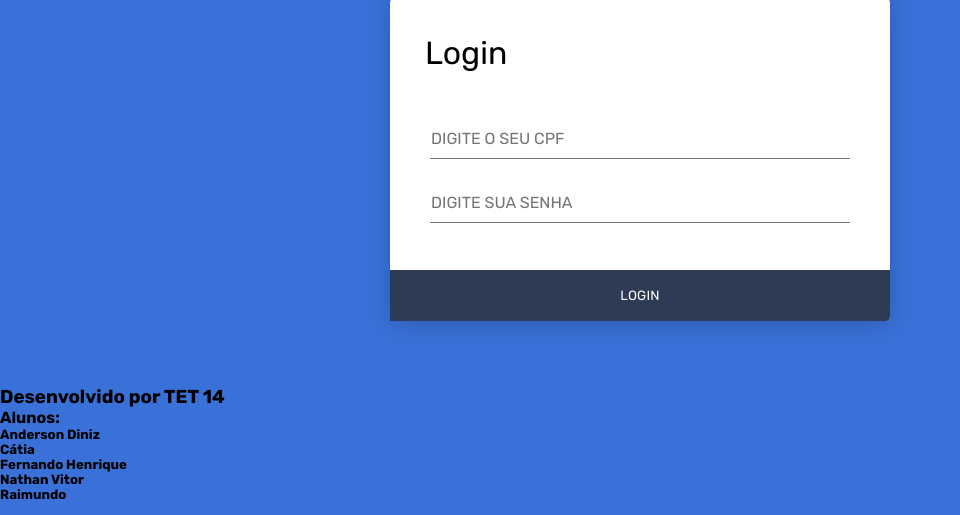
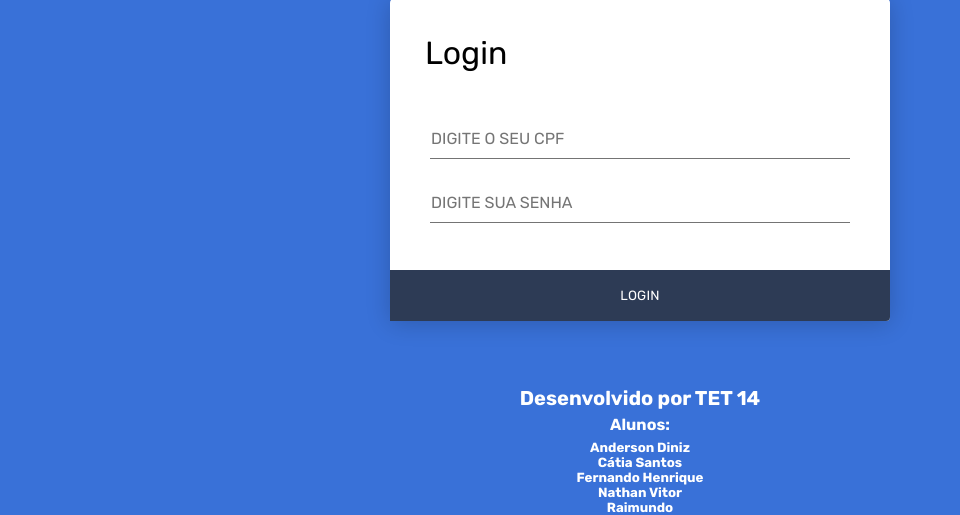
Before and after one commit to FerHe05/ProjetoArduino, a PHP site: page / in a window 1280 px wide. Shown: the part 301-816 px from the top of the page, without its empty margins (0-960 px from the left). Run offline with PHP 8.4, Linux system fonts and the light colour scheme.

Commit message:
Add files via upload

```diff
--- a/projeto/index.php
+++ b/projeto/index.php
@@ -30,11 +30,10 @@
         <h3>Desenvolvido por TET 14</h3>
         <h4>Alunos:</h4>
         <h5>Anderson Diniz</h5>
-        <h5>Cátia</h5>
+        <h5>Cátia Santos</h5>
         <h5>Fernando Henrique</h5>
         <h5>Nathan Vitor</h5>
         <h5>Raimundo</h5>
-
       </div>
     </section>
 
--- a/projeto/index_style.css
+++ b/projeto/index_style.css
@@ -89,6 +89,7 @@ body {
   outline: 0;
   -webkit-transition: all .3s;
   transition: all .3s;
+
 }
 .login-form .action input:hover {
   background: #d8d8d8;
@@ -102,3 +103,16 @@ body {
 .login-form .action input:nth-child(1):hover {
   background: #3c4d6d;
 }
+section .textos{
+    text-align: center;
+    color: white;
+    font-family: 'Rubik', sans-serif;;
+
+}
+.textos h3{
+  font-size: 20px;
+}
+.textos h4{
+  line-height: 30px;
+
+}
```
